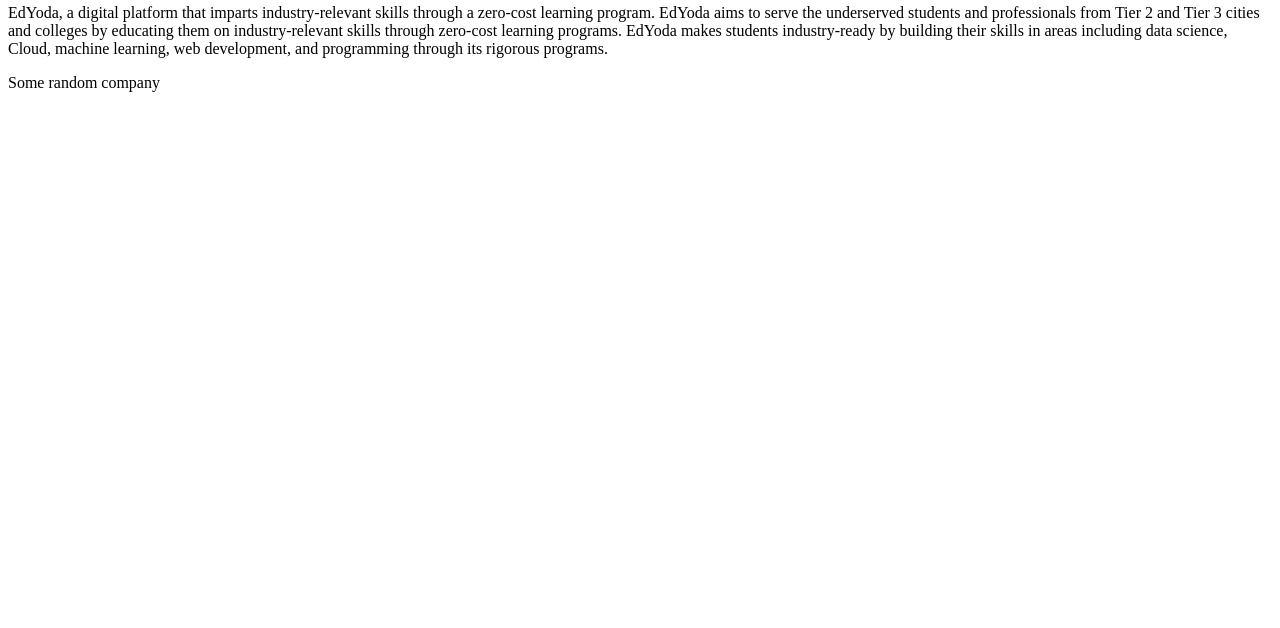
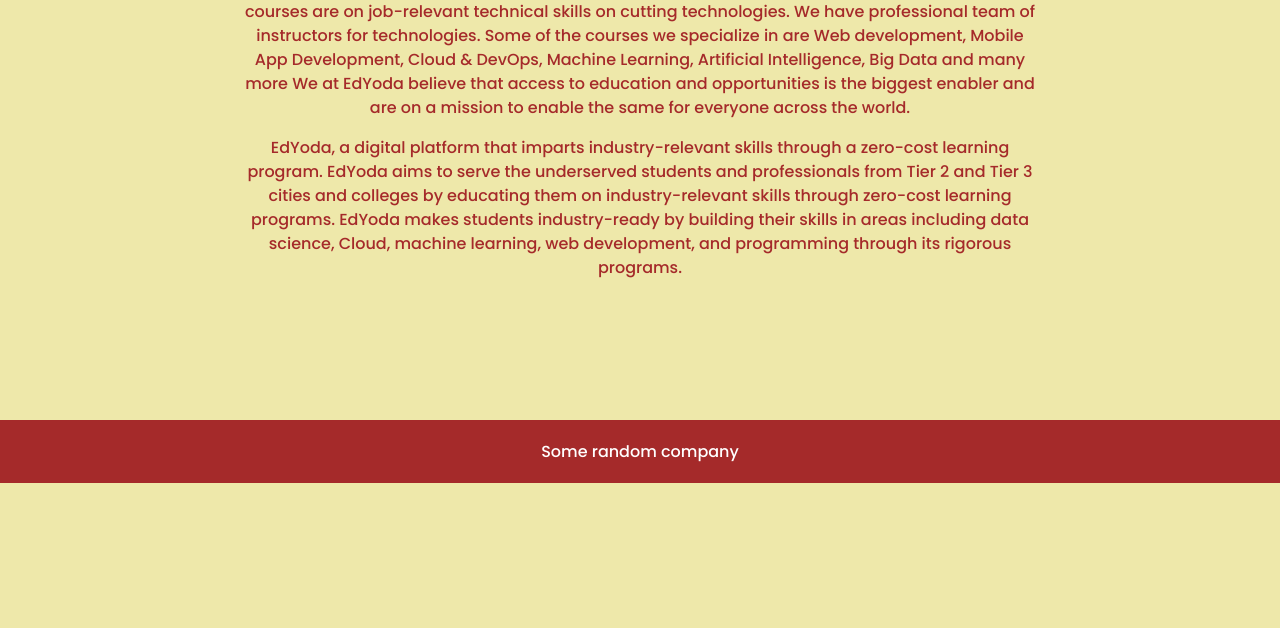
Before and after one commit to AjayGajula/secondproject, a plain HTML site: page index.html in a window 1280 px wide. Shown: the part 172-800 px from the top of the page. Drawn offline with Linux system fonts and the light colour scheme; the site is published under a folder, as on GitHub Pages, so addresses that start at the root find nothing.

Commit message:
Update index.html

```diff
--- a/index.html
+++ b/index.html
@@ -2,7 +2,7 @@
 <html>
     <head>
         <title>Company Portfolio</title>
-        <link href="/styling/style.css" rel="stylesheet"/>
+        <link href="styling/style.css" rel="stylesheet"/>
         <link href="https://fonts.googleapis.com/css2?family=Poppins:wght@500&display=swap" rel="stylesheet">
         <link href="https://fonts.googleapis.com/css2?family=Fira+Sans&family=Poppins:wght@500&display=swap" rel="stylesheet">
     </head>
```
